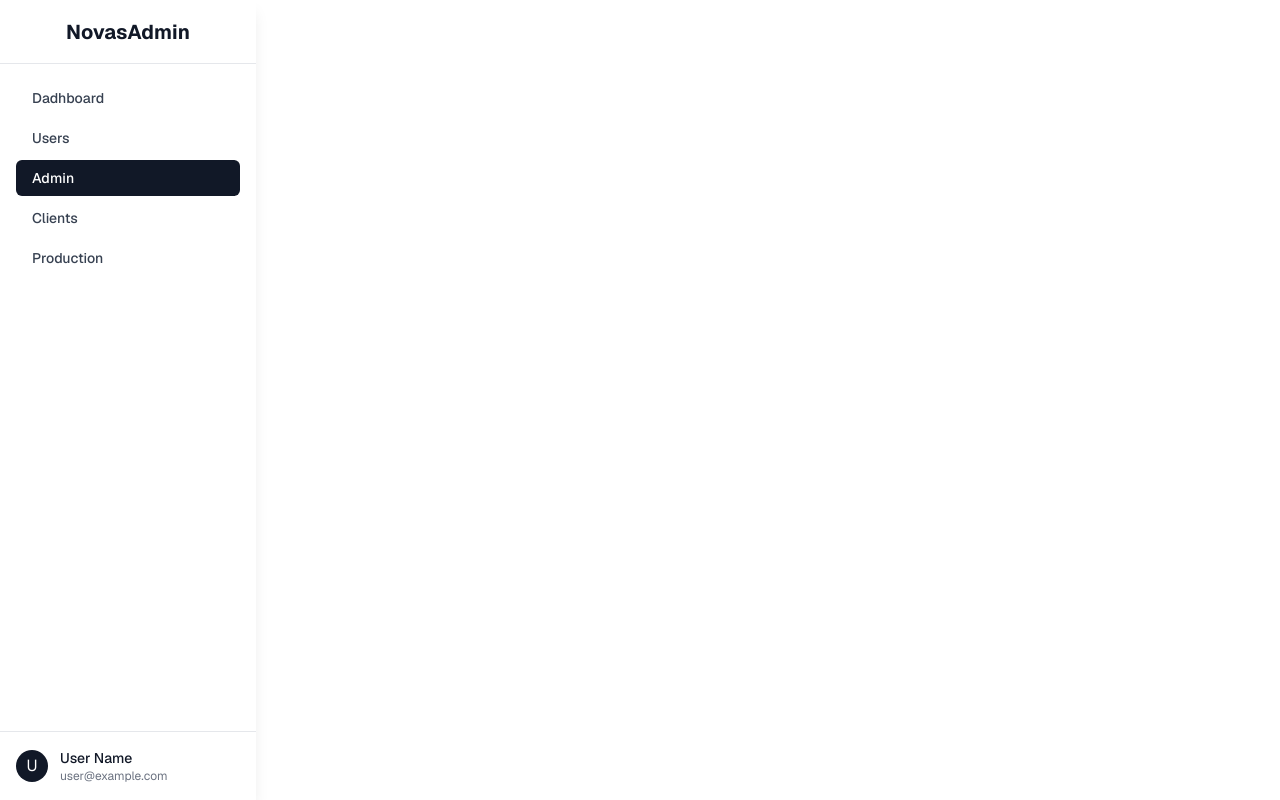
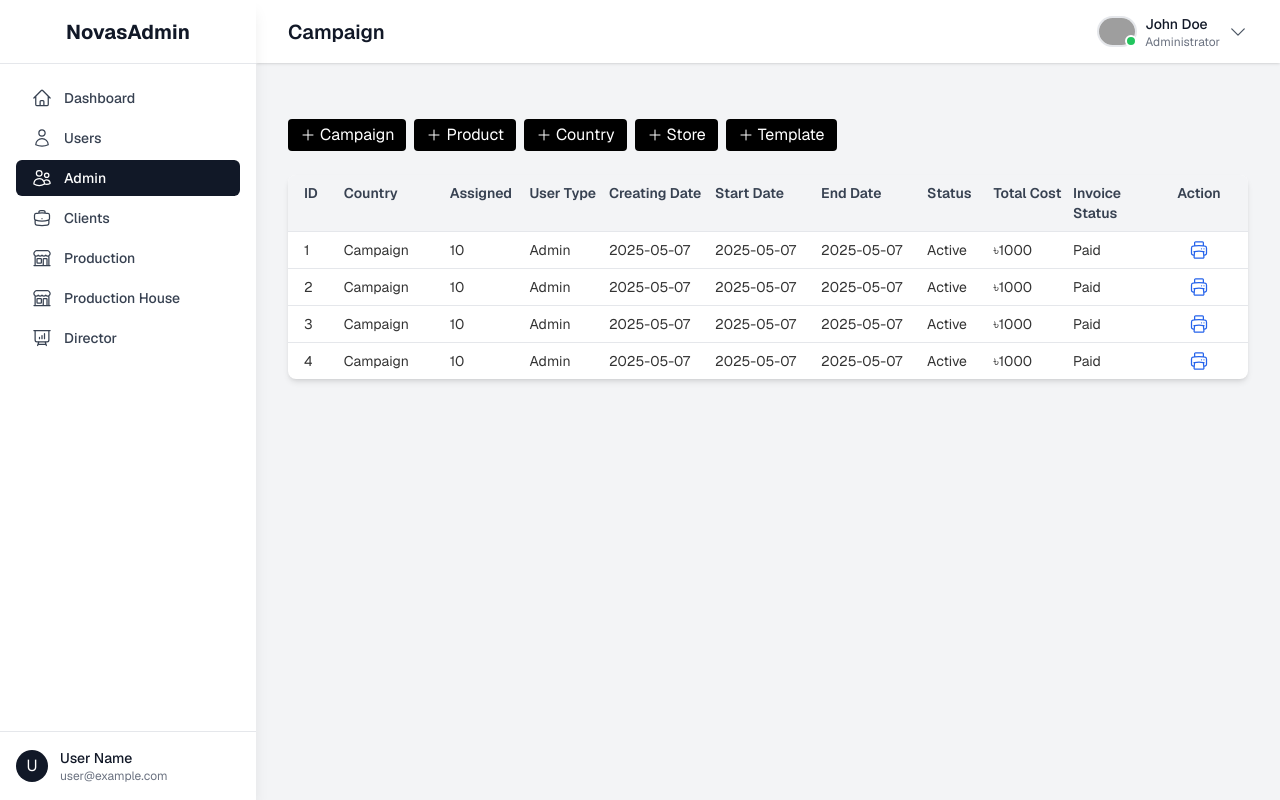
Before and after one commit to einfoengine/novasadmin, a Next.js app: page /admin in a window 1280 px wide. Built offline with nearby package versions, Linux system fonts and the light colour scheme; grey boxes are pictures that could not be loaded.

Commit message:
Primarily done campaign page

```diff
--- a/package.json
+++ b/package.json
@@ -9,6 +9,7 @@
     "lint": "next lint"
   },
   "dependencies": {
+    "@heroicons/react": "^2.2.0",
     "next": "15.3.1",
     "react": "^18.2.0",
     "react-dom": "^18.2.0"
--- a/src/app/admin/page.tsx
+++ b/src/app/admin/page.tsx
@@ -1,9 +1,233 @@
-import React from 'react'
+'use client'
+import Link from "next/link";
+import { useState } from "react";
+import { PrinterIcon, PlusIcon, ChevronDownIcon } from "@heroicons/react/24/outline";
+import Image from "next/image";
+export default function Dashboard() {
+  const [open, setOpen] = useState(false);
 
-export const Admin = () => {
+  const data = [
+    {
+      id: 1,
+      country: "Campaign",
+      assigned: "10",
+      typeofuser: "Admin",
+      creatingdate: "2025-05-07",
+      startdate: "2025-05-07",
+      enddate: "2025-05-07",
+      status: "Active",
+      totalcost: "1000",
+      invoicestatus: "Paid",
+    },
+    {
+      id: 2,
+      country: "Campaign",
+      assigned: "10",
+      typeofuser: "Admin",
+      creatingdate: "2025-05-07",
+      startdate: "2025-05-07",
+      enddate: "2025-05-07",
+      status: "Active",
+      totalcost: "1000",
+      invoicestatus: "Paid",
+    },
+    {
+      id: 3,
+      country: "Campaign",
+      assigned: "10",
+      typeofuser: "Admin",
+      creatingdate: "2025-05-07",
+      startdate: "2025-05-07",
+      enddate: "2025-05-07",
+      status: "Active",
+      totalcost: "1000",
+      invoicestatus: "Paid",
+    },
+    {
+      id: 4,
+      country: "Campaign",
+      assigned: "10",
+      typeofuser: "Admin",
+      creatingdate: "2025-05-07",
+      startdate: "2025-05-07",
+      enddate: "2025-05-07",
+      status: "Active",
+      totalcost: "1000",
+      invoicestatus: "Paid",
+    },
+  ];
+
   return (
-    <div>Admin</div>
-  )
+    <div className="min-h-screen bg-gray-100">
+      <div className="ml-64">
+      <header className="bg-white shadow">
+      <div className="flex items-center justify-between px-4 py-1 mx-auto max-w-7xl sm:px-6 lg:px-8 h-[63px]">
+        <h4 className="text-gray-900 text-xl font-semibold">Campaign</h4>
+
+        {/* User Avatar & Dropdown */}
+        <div className="relative inline-block text-left">
+          <div
+            className="flex items-center gap-2 cursor-pointer"
+            onClick={() => setOpen(!open)}
+          >
+            <div className="relative">
+              <Image
+                src="/images/avatar-placeholder.png"
+                alt="User Avatar"
+                width={40}
+                height={40}
+                className="rounded-full border-2 border-gray-200"
+              />
+              <div className="absolute bottom-0 right-0 w-3 h-3 bg-green-500 border-2 border-white rounded-full"></div>
+            </div>
+            <div className="flex flex-col">
+              <span className="text-sm font-medium text-gray-900">John Doe</span>
+              <span className="text-xs text-gray-500">Administrator</span>
+            </div>
+            <ChevronDownIcon className="w-5 h-5 text-gray-600" />
+          </div>
+
+          {open && (
+            <div className="absolute right-0 mt-2 w-48 origin-top-right bg-white border border-gray-200 rounded-lg shadow-lg z-10">
+              <div className="py-1">
+                <a
+                  href="#"
+                  className="flex items-center px-4 py-2 text-sm text-gray-700 hover:bg-gray-100"
+                >
+                  <svg
+                    className="w-5 h-5 mr-2 text-gray-500"
+                    fill="none"
+                    stroke="currentColor"
+                    viewBox="0 0 24 24"
+                  >
+                    <path
+                      strokeLinecap="round"
+                      strokeLinejoin="round"
+                      strokeWidth={2}
+                      d="M16 7a4 4 0 11-8 0 4 4 0 018 0zM12 14a7 7 0 00-7 7h14a7 7 0 00-7-7z"
+                    />
+                  </svg>
+                  Profile
+                </a>
+                <a
+                  href="#"
+                  className="flex items-center px-4 py-2 text-sm text-gray-700 hover:bg-gray-100"
+                >
+                  <svg
+                    className="w-5 h-5 mr-2 text-gray-500"
+                    fill="none"
+                    stroke="currentColor"
+                    viewBox="0 0 24 24"
+                  >
+                    <path
+                      strokeLinecap="round"
+                      strokeLinejoin="round"
+                      strokeWidth={2}
+                      d="M10.325 4.317c.426-1.756 2.924-1.756 3.35 0a1.724 1.724 0 002.573 1.066c1.543-.94 3.31.826 2.37 2.37a1.724 1.724 0 001.065 2.572c1.756.426 1.756 2.924 0 3.35a1.724 1.724 0 00-1.066 2.573c.94 1.543-.826 3.31-2.37 2.37a1.724 1.724 0 00-2.572 1.065c-.426 1.756-2.924 1.756-3.35 0a1.724 1.724 0 00-2.573-1.066c-1.543.94-3.31-.826-2.37-2.37a1.724 1.724 0 00-1.065-2.572c-1.756-.426-1.756-2.924 0-3.35a1.724 1.724 0 001.066-2.573c-.94-1.543.826-3.31 2.37-2.37.996.608 2.296.07 2.572-1.065z"
+                    />
+                    <path
+                      strokeLinecap="round"
+                      strokeLinejoin="round"
+                      strokeWidth={2}
+                      d="M15 12a3 3 0 11-6 0 3 3 0 016 0z"
+                    />
+                  </svg>
+                  Settings
+                </a>
+                <div className="border-t border-gray-100"></div>
+                <a
+                  href="#"
+                  className="flex items-center px-4 py-2 text-sm text-red-600 hover:bg-gray-100"
+                >
+                  <svg
+                    className="w-5 h-5 mr-2 text-red-500"
+                    fill="none"
+                    stroke="currentColor"
+                    viewBox="0 0 24 24"
+                  >
+                    <path
+                      strokeLinecap="round"
+                      strokeLinejoin="round"
+                      strokeWidth={2}
+                      d="M17 16l4-4m0 0l-4-4m4 4H7m6 4v1a3 3 0 01-3 3H6a3 3 0 01-3-3V7a3 3 0 013-3h4a3 3 0 013 3v1"
+                    />
+                  </svg>
+                  Logout
+                </a>
+              </div>
+            </div>
+          )}
+        </div>
+      </div>
+    </header>
+
+        {/* End of Header */}
+
+        <main className="px-4 py-6 mx-auto max-w-7xl sm:px-6 lg:px-8">
+          {/* Inner top nav */}
+          <div className="mt-8 nt-top-nav">
+            <div className="nt-inner-top mb-6">
+              <ul className="flex flex-wrap gap-2">
+                {[
+                  "Campaign",
+                  "Product",
+                  "Country",
+                  "Store",
+                  "Template",
+                ].map((item) => (
+                  <li key={item}>
+                    <Link
+                      href="#"
+                      className="flex items-center gap-1 text-white bg-black px-3 py-1 rounded hover:bg-gray-800"
+                    >
+                      <PlusIcon className="w-4 h-4" />
+                      {item}
+                    </Link>
+                  </li>
+                ))}
+              </ul>
+
+            </div>
+
+            {/* Table Section */}
+            <div className="overflow-x-auto bg-white shadow-md rounded-lg">
+              <div className="min-w-full nt-campaign-table">
+                {/* Header */}
+                <div className="flex bg-gray-100 text-gray-700 font-semibold text-sm px-4 py-2">
+                  <div className="w-12">ID</div>
+                  <div className="w-32">Country</div>
+                  <div className="w-24">Assigned</div>
+                  <div className="w-24">User Type</div>
+                  <div className="w-32">Creating Date</div>
+                  <div className="w-32">Start Date</div>
+                  <div className="w-32">End Date</div>
+                  <div className="w-20">Status</div>
+                  <div className="w-24">Total Cost</div>
+                  <div className="w-28">Invoice Status</div>
+                  <div className="w-20 text-center">Action</div>
+                </div>
+
+                {/* Data Rows */}
+                {data.map((item) => (
+                  <div key={item.id} className="flex text-sm px-4 py-2 border-t border-gray-200 hover:bg-gray-50">
+                    <div className="w-12">{item.id}</div>
+                    <div className="w-32">{item.country}</div>
+                    <div className="w-24">{item.assigned}</div>
+                    <div className="w-24">{item.typeofuser}</div>
+                    <div className="w-32">{item.creatingdate}</div>
+                    <div className="w-32">{item.startdate}</div>
+                    <div className="w-32">{item.enddate}</div>
+                    <div className="w-20">{item.status}</div>
+                    <div className="w-24">৳{item.totalcost}</div>
+                    <div className="w-28">{item.invoicestatus}</div>
+                    <div className="w-20 text-center text-blue-600 hover:underline cursor-pointer flex justify-center items-center gap-1"><PrinterIcon className="w-5 h-5" /></div>
+                  </div>
+                ))}
+              </div>
+            </div>
+          </div>
+        </main>
+      </div>
+    </div>
+  );
 }
-
-export default Admin;
--- a/src/app/components/Sidebar.tsx
+++ b/src/app/components/Sidebar.tsx
@@ -2,13 +2,16 @@
 
 import Link from 'next/link';
 import { usePathname } from 'next/navigation';
+import { HomeIcon, UserIcon, BriefcaseIcon, UsersIcon, BuildingStorefrontIcon, PresentationChartBarIcon, CogIcon } from '@heroicons/react/24/outline';
 
 const tabs = [
-  { name: 'Dadhboard', href: '/dashboard' },
-  { name: 'Users', href: '/users' },
-  { name: 'Admin', href: '/admin' },
-  { name: 'Clients', href: '/clients' },
-  { name: 'Production', href: '/production' },
+  { name: 'Dashboard', href: '/dashboard', icon: HomeIcon },
+  { name: 'Users', href: '/users', icon: UserIcon },
+  { name: 'Admin', href: '/admin', icon: UsersIcon },
+  { name: 'Clients', href: '/clients', icon: BriefcaseIcon },
+  { name: 'Production', href: '/production', icon: BuildingStorefrontIcon },
+  { name: 'Production House', href: '/production-house', icon: BuildingStorefrontIcon },
+  { name: 'Director', href: '/director', icon: PresentationChartBarIcon },
 ];
 
 export default function Sidebar() {
@@ -30,6 +33,7 @@ export default function Sidebar() {
                 : 'text-gray-700 hover:bg-gray-100'
             }`}
           >
+            <tab.icon className="w-5 h-5 mr-3" />
             {tab.name}
           </Link>
         ))}
--- a/src/app/styles/globals.scss
+++ b/src/app/styles/globals.scss
@@ -2,17 +2,8 @@
 @tailwind components;
 @tailwind utilities;
 
-@import './variables';
+@import './variables.scss';
 @import './custom.scss';
-
-// SCSS Variables
-$primary-color: #0070f3;
-$primary-dark: #0061d5;
-$secondary-color: #7928ca;
-$background-light: #ffffff;
-$background-dark: #0a0a0a;
-$text-light: #171717;
-$text-dark: #ededed;
 
 // SCSS Mixins
 @mixin flex-center {
@@ -57,6 +48,7 @@ body {
   font-family: var(--font-geist-sans, system-ui, -apple-system, sans-serif);
   -webkit-font-smoothing: antialiased;
   -moz-osx-font-smoothing: grayscale;
+  color: $text-color;
 }
 
 // Form Styles
--- a/src/app/styles/variables.scss
+++ b/src/app/styles/variables.scss
@@ -1,8 +1,6 @@
 // Define your reusable variables here
 
 // Colors
-$primary-color: #3498db;
-$secondary-color: #2ecc71;
 $text-color: #333;
 $background-color: #f5f5f5;
 
@@ -11,3 +9,12 @@ $spacing-unit: 16px;
 
 // Fonts
 $font-family-base: 'Arial', sans-serif;
+
+// SCSS Variables
+$primary-color: #0070f3;
+$primary-dark: #0061d5;
+$secondary-color: #7928ca;
+$background-light: #ffffff;
+$background-dark: #0a0a0a;
+$text-light: #171717;
+$text-dark: #ededed;
```
Also changed, not shown: 1 other file (tests, documents, lock files or other folders).
